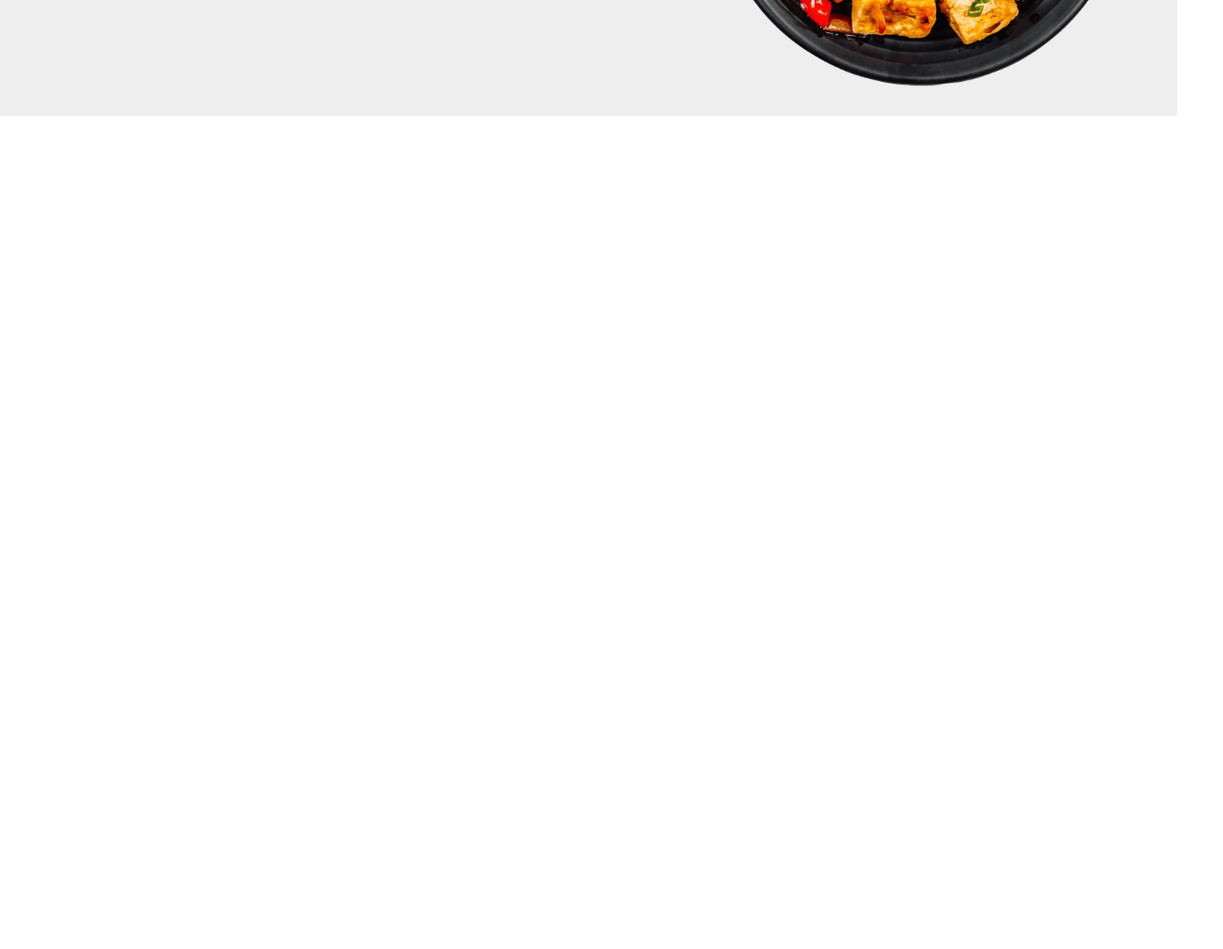
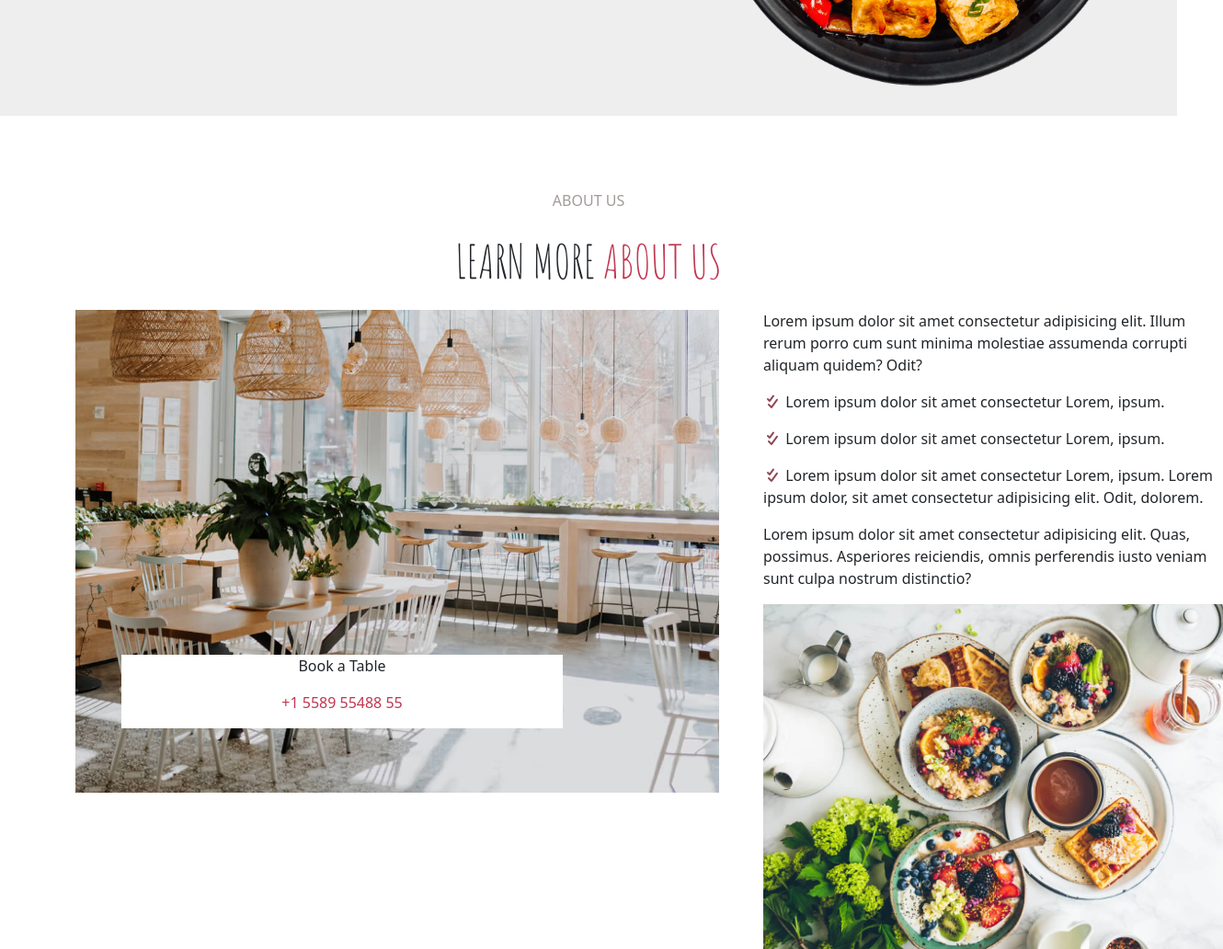
Before and after one commit to saidlionsgeeek/Said-issabbane-lionsresto-final, a plain HTML site: page index.html in a window 1280 px wide. Shown: the part 500-1532 px from the top of the page at 92% size, 1330 px wide, since content can reach past the window. Before the commit the page ends 800 px from the top, so only its background shows below. Drawn offline with nearby package versions, Linux system fonts and the light colour scheme.

Commit message:
section 2

```diff
--- a/index.html
+++ b/index.html
@@ -12,11 +12,12 @@
     <header>
         <nav class="navbar navbar-expand-lg bg-body-tertiary navbar-height position-fixed w-100 ">
             <div class="container-fluid ">
-            <a class="navbar-brand fs-2 fw-bold  ms-2 ms-md-5 ms-lg-5 logo" href="#">LionsResto<span class="text-danger">.</span></a>
+                <a class="navbar-brand fs-2 fw-bold  ms-2 ms-md-5 ms-lg-5 logo" href="#">LionsResto<span
+                        class="text-danger">.</span></a>
                 <button class="btn btn-danger rounded-pill said">connexion</button>
                 <button class="navbar-toggler" type="button" data-bs-toggle="collapse"
-                data-bs-target="#navbarSupportedContent" aria-controls="navbarSupportedContent" aria-expanded="false"
-                aria-label="Toggle navigation">
+                    data-bs-target="#navbarSupportedContent" aria-controls="navbarSupportedContent"
+                    aria-expanded="false" aria-label="Toggle navigation">
                     <span class="navbar-toggler-icon"></span>
                 </button>
                 <div class="collapse navbar-collapse " id="navbarSupportedContent">
@@ -65,17 +66,54 @@
 
     <main>
         <!-- section1 youtube video -->
-        <section class="bg-bage  d-flex justify-content-center pt-7 flex-lg-row flex-md-column flex-md-column-reverse flex-column flex-column-reverse">
+        <section
+            class="bg-bage  d-flex justify-content-center pt-7 flex-lg-row flex-md-column flex-md-column-reverse flex-column flex-column-reverse">
             <div class="ps-2 ps-lg-6  mt-lg-7 section1-div">
                 <p class="section1-title">ENJOY YOUR HEALTHY DELECIOUS FOOD</p>
-                <P class="text-tcolor section1-para">Lorem ipsum dolor sit amet consectetur adipisicing elit. Recusandae impedit, quos necessitatibus ipsa repudiandae iure.</P>
+                <P class="text-tcolor section1-para">Lorem ipsum dolor sit amet consectetur adipisicing elit. Recusandae
+                    impedit, quos necessitatibus ipsa repudiandae iure.</P>
                 <div class="divsection1-button">
                     <button class="btn btn-danger rounded-pill btn-size">Book a table</button>
-                    <button class="btn"><i class="fa-regular fa-circle-play" style="color: #b1202b;"></i> Watch Video</button>
+                    <button class="btn"><i class="fa-regular fa-circle-play" style="color: #b1202b;"></i> Watch
+                        Video</button>
                 </div>
             </div>
             <div>
-                <img class="section1-image  mt-lg-2 mt-lg-1 mb-lg-2 mb-5" src="./public/images/hero-img.png" alt="image-hero">
+                <img class="section1-image  mt-lg-2 mt-lg-1 mb-lg-2 mb-5" src="./public/images/hero-img.png"
+                    alt="image-hero">
+            </div>
+        </section>
+        <!-- section2 about us -->
+        <section>
+            <p class="text-tcolor text-center mt-5">ABOUT US</p>
+            <p class="section2-title text-center">LEARN MORE <span>ABOUT US</span></p>
+            <div class="container d-flex">
+                <div class="">
+                    <img width="700px" src="./public/images/about.jpg" alt="">
+                    <div class="telephone text-center">
+                        <p>Book a Table</p>
+                        <p style="color: rgb(193, 55, 80);">+1 5589 55488 55</p>
+                    </div>
+                </div>
+                <div class="ms-3">
+                    <div class="section2-div">
+                        <p>Lorem ipsum dolor sit amet consectetur adipisicing elit. Illum rerum porro cum sunt minima
+                            molestiae assumenda corrupti aliquam quidem? Odit?</p>
+                        <p><i class="fa-solid fa-check-double" style="color: #8e4652;"></i> Lorem ipsum dolor sit amet
+                            consectetur Lorem, ipsum.</p>
+                        <p><i class="fa-solid fa-check-double" style="color: #8e4652;"></i> Lorem ipsum dolor sit amet
+                            consectetur Lorem, ipsum.</p>
+                        <p><i class="fa-solid fa-check-double" style="color: #8e4652;"></i> Lorem ipsum dolor sit amet
+                            consectetur Lorem, ipsum. Lorem ipsum dolor, sit amet consectetur adipisicing elit. Odit,
+                            dolorem.</p>
+                        <p>Lorem ipsum dolor sit amet consectetur adipisicing elit. Quas, possimus. Asperiores
+                            reiciendis,
+                            omnis perferendis iusto veniam sunt culpa nostrum distinctio?</p>
+                    </div>
+                    <div>
+                        <img width="500px" src="./public/images/about-2.jpg" alt="">
+                    </div>
+                </div>
             </div>
         </section>
     </main>
--- a/src/sass/modules/_main.scss
+++ b/src/sass/modules/_main.scss
@@ -80,3 +80,22 @@
         margin-left: 150px;
     }
 }
+// section2
+
+.section2-title{
+    font-family: "amatic-regular";
+    font-size: 50px;
+    span{
+        color: rgb(193, 55, 80);
+    }
+}
+.telephone{
+    position: absolute;
+    background-color: rgb(255, 255, 255);
+    margin-top: -150px;
+    width: 480px;
+    margin-left: 50px;
+}
+.section2-div{
+    width: 500px;
+}
```
Also changed, not shown: public/css/app.css, 1 other file. Lines whose indentation alone changed are shown as unchanged.
